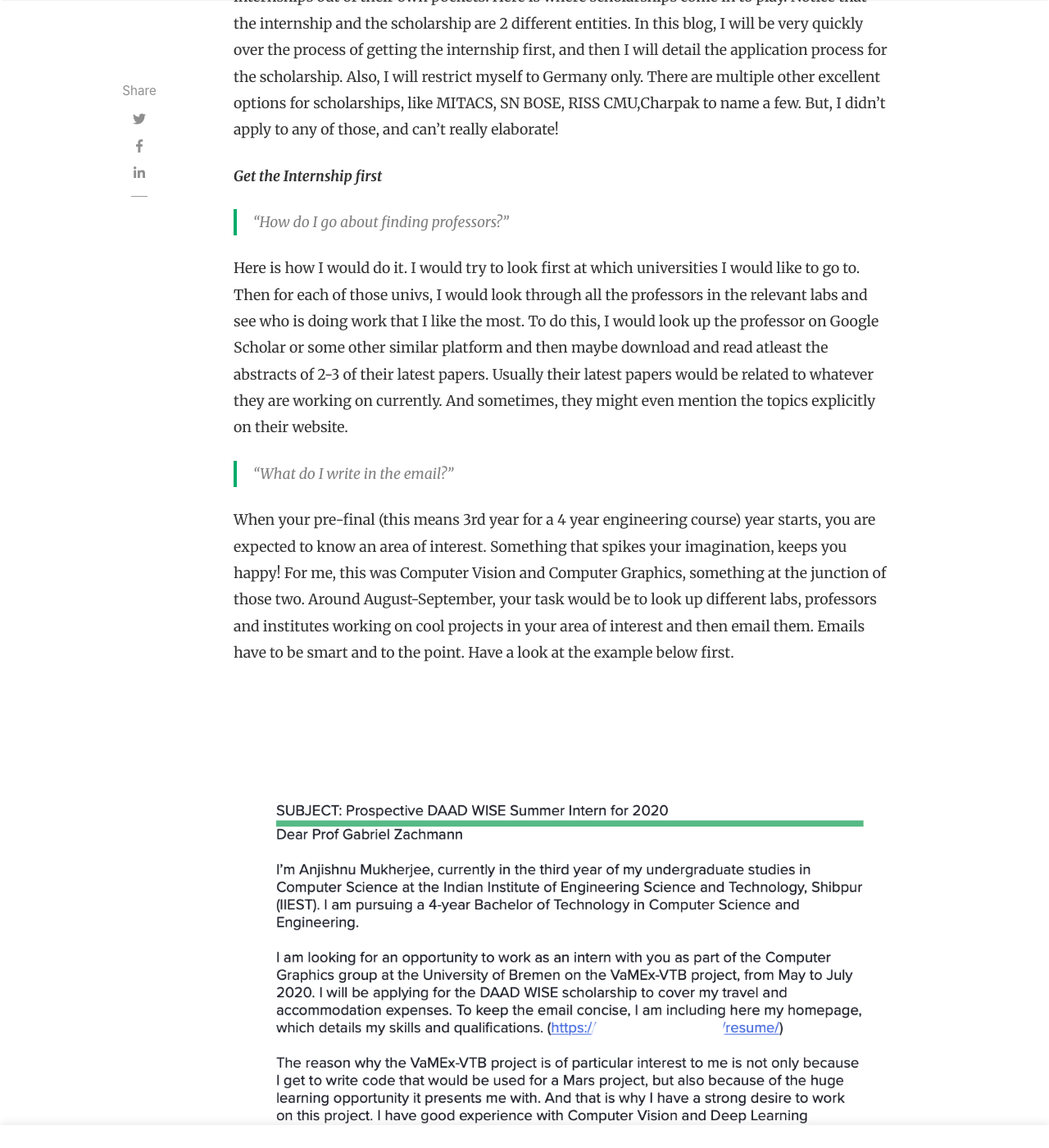
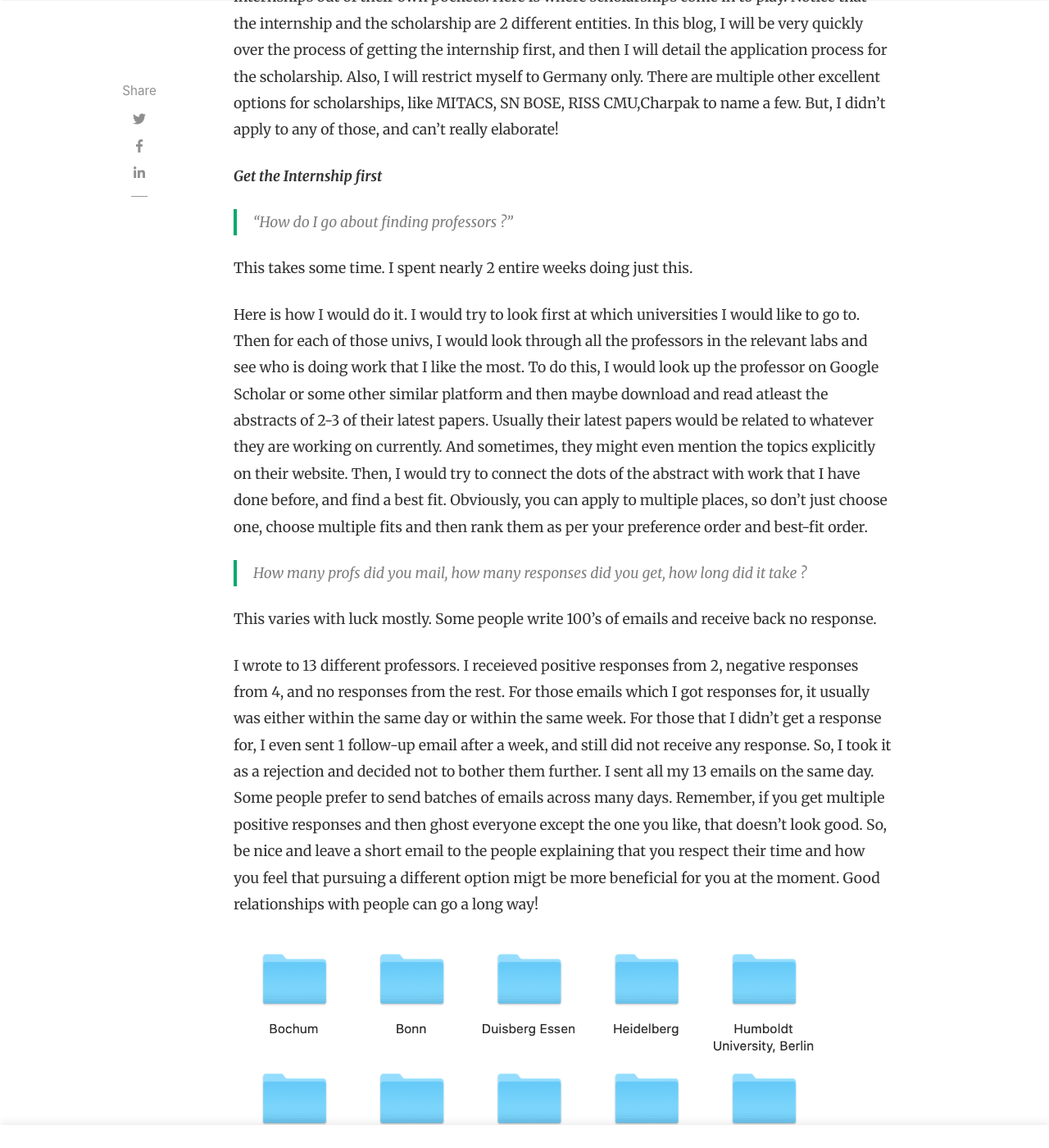
Before and after one commit to iamshnoo/blog, a Jekyll site: the page built from _posts/2020-09-14-daad-wise.md, in a window 1280 px wide and 1400 px high, scrolled down 1233 px. Shown: the whole window at 82% size. Built offline with Jekyll 4.4.1, drawn with Linux system fonts in a browser that asks for light colours; nearby versions of some CDN libraries; some of the changed text lies outside the part shown.

Commit message:
Daad wise update.

```diff
--- a/_posts/2020-09-14-daad-wise.md
+++ b/_posts/2020-09-14-daad-wise.md
@@ -30,7 +30,9 @@
 
 ***Get the Internship first***
 
-> "How do I go about finding professors?"
+> "How do I go about finding professors ?"
+
+This takes some time. I spent nearly 2 entire weeks doing just this.
 
 Here is how I would do it. I would try to look first at which universities
 I would like to go to. Then for each of those univs, I would look through all
@@ -39,9 +41,37 @@
 similar platform and then maybe download and read atleast the abstracts of 2-3
 of their latest papers. Usually their latest papers would be related to whatever
 they are working on currently. And sometimes, they might even mention the topics
-explicitly on their website.
+explicitly on their website. Then, I would try to connect the dots of the
+abstract with work that I have done before, and find a best fit. Obviously, you
+can apply to multiple places, so don't just choose one, choose multiple fits and
+then rank them as per your preference order and best-fit order.
 
-> "What do I write in the email?"
+> How many profs did you mail, how many responses did you get, how long did it
+> take ?
+
+This varies with luck mostly. Some people write 100's of emails and receive back
+no response.
+
+I wrote to 13 different professors. I receieved positive responses from 2,
+negative responses from 4, and no responses from the rest. For those emails
+which I got responses for, it usually was either within the same day or within
+the same week. For those that I didn't get a response for, I even sent 1
+follow-up email after a week, and still did not receive any response. So, I took
+it as a rejection and decided not to bother them further. I sent all my 13
+emails on the same day. Some people prefer to send batches of emails across many
+days. Remember, if you get multiple positive responses and then ghost everyone
+except the one you like, that doesn't look good. So, be nice and
+leave a short email to the people explaining that you respect their time and how
+you feel that pursuing a different option migt be more beneficial for you at the
+moment. Good relationships with people can go a long way!
+
+<div align="center">
+<img src="../assets/images/daad-wise/email_count.png">
+<p><b><i>These are the 12 other ones apart from University of Bremen.</i></b></p>
+<p></p>
+</div>
+
+> "What do I write in the email ?"
 
 When your pre-final (this means 3rd year for a 4 year
 engineering course) year starts, you are expected to know an area of interest.
@@ -62,11 +92,29 @@
 the lab's current work / projects and recent papers to do so. Choose a project /
 topic and mention it explicitly. Explain how your experiences are relevant for
 this particular thing. Don't add your resume directly. Instead, add a link to
-your online CV (make a simple webpage with the same contents as your CV). Send
-the email on a Monday morning 1 hr before 10 AM German time (look up the exact
-time of the city you are applying to), so that the email is fresh on the top of
-the stack of stuff the professor might go through after coming to the office
-after the weekend. A good idea usually is also to include the professor's
+your online CV (make a simple webpage with the same contents as your CV). The
+reason for this, when you attach a document with an email, some mailing systems
+used by universities view it as spam. To avoid any chance of getting rejected
+due to this stupid reason, just use a website. You can build one using Google
+Sites or Wix, or if you have some free time (or if you already know some basic
+web stuff), you can even build a straight-forward website in a day or two.
+
+The email should be very focused. It should discuss about the project you want
+to apply for, and how your relevant experiences can help you in doing well in
+it. Usually profs also have a list of active current projects available on the
+website. It's better to choose one from there and mention that in the email
+if possible, better than just blindly "applying".
+
+Also, the email should have a slightly urgent tone in the sense that you need to
+ask the professor to reply back as soon as possible, otherwise you will be
+running into issues with deadlines. People usually send these emails around
+August-September period. And the scholarship application deadline is usually
+around end of October.
+
+Send the email on a Monday morning 1 hr before 10 AM German time (look up the
+exact time of the city you are applying to), so that the email is fresh on the
+top of the stack of stuff the professor ***might*** go through after coming to the
+office after the weekend. A good idea usually is also to include the professor's
 assitant by cc'ing the mail, because, we all agree that professors are busy
 people and can forget stuff sometimes. Some labs might not have dedicated
 assistants, PhD students or PostDocs are equivalent for this purpose in such
@@ -100,6 +148,14 @@
   <p><b><i>Personal details blurred out.</i> 😌</b></p>
   <p></p>
   </div>
+
+Usually the professor's assistant would fill these out. In case there are
+mistakes or errors in any part of the document, make sure you politely ask them
+to change it. Also, do note that if the German proficiency is marked as required
+in the above document, you might be needed to provide a document of proof for
+the level of proficiency you have in the language. So, better, try to avoid
+having such requirements in the first place, if you don't know the language well
+enough.
 
 Once you have these 2 documents, you need to get a NOC from your
 home institute back in India.
@@ -146,6 +202,9 @@
 above. Now, coming to this particular document, you need to write using proper
 scientific terms a brief description about the project. Consider it as writing a
 2 page summary of the project, but completely technical and written using LaTeX.
+Writing it in LaTeX is optional. You can obviously use Google Docs or Microsoft
+Word or anything else. LaTeX just looks so much better to me, and there are
+hundreds of free templates available on [Overleaf](https://www.overleaf.com).
 Try to include a timeline for all the stuff that you plan to do as part of the
 project. You might ask your advisor or a PhD student at his lab to help you out
 with this, though the extent of the help will be pretty limited in most cases.
@@ -160,6 +219,10 @@
 <p><b><i>To give you an idea of what you are looking for</i> 💯</b></p>
 <p></p>
 </div>
+
+Also, note that, some of these documents only open using Adobe Acrobat, and you
+are supposed to fill it in using only that. It is free software for the purposes
+you might need it here for, so in case you don't use it regularly, download it, now!
 
 You also need to send a physical copy of the application summary and the LOR
 to the DAAD office in Delhi via post.
@@ -183,7 +246,9 @@
 The [DAAD WISE Applications Facebook Group](https://www.facebook.com/groups/447364158739762/)
 is a great resource before the application deadline and also once results are
 announced. Be active there to catch whiff of the latest news about who got
-selected that year and other helpful information.
+selected that year and other helpful information. The documents section of this
+page has some very useful stuff, that you can take a look at to get an idea
+about what to fill in the different forms on the portal.
 
 That's all folks! I exhausted my 2 cents about this process, and I couldn't
 possibly go in any more depth even if I tried. For future reference, whenever
```
Also changed, not shown: assets/images/daad-wise/docs.png, assets/images/daad-wise/email_count.png (added).
